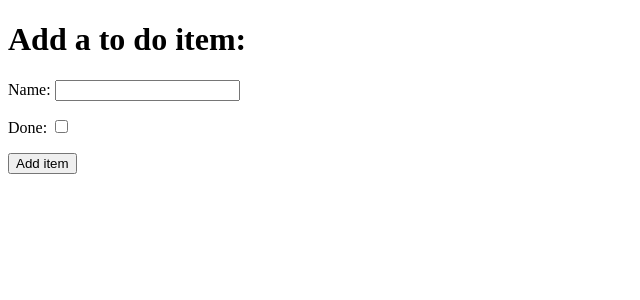
After one commit to DeannaCarina/DjangoLessons, a Django app: page /add in a window 1280 px wide. The commit adds this page. Shown: the top 300 px of the page, without its empty margins (0-640 px from the left). Run offline with Django 3.2, Linux system fonts and the light colour scheme.

Commit message:
Adding a new item (C in CRUD) - Lesson 7

```diff
--- a/django_lessons/urls.py
+++ b/django_lessons/urls.py
@@ -15,9 +15,10 @@ Including another URLconf
 """
 from django.contrib import admin
 from django.urls import path
-from to_do.views import get_to_do_list
+from to_do.views import get_to_do_list, add_item
 
 urlpatterns = [
     path('admin/', admin.site.urls),
     path('', get_to_do_list, name='get_to_do_list'),
+    path('add', add_item, name='add'),
 ]
--- /dev/null
+++ b/to_do/templates/to_do/add_item.html
@@ -0,0 +1,34 @@
+<!DOCTYPE html>
+<html lang="en">
+<head>
+    <meta charset="UTF-8">
+    <meta http-equiv="X-UA-Compatible" content="IE=edge">
+    <meta name="viewport" content="width=device-width, initial-scale=1.0">
+    <title>Document</title>
+</head>
+<body>
+    <h1>Add a to do item:</h1>
+
+    <form method="POST" action="add">
+        {% csrf_token %}
+        <div>
+            <p>
+                <label for="id_name">Name:</label>
+                <input type="text" id="id_name" name="item_name"/>
+            </p>
+        </div>
+        <div>
+            <p>
+                <label for="id_done">Done:</label>
+                <input type="checkbox" id="id_done" name="done"/>
+            </p>
+        </div>
+        <div>
+            <p>
+                <button type="submit">Add item</button>
+            </p>
+        </div>
+    </form>
+
+</body>
+</html>
--- a/to_do/templates/to_do/to_do_list.html
+++ b/to_do/templates/to_do/to_do_list.html
@@ -22,6 +22,7 @@
         <tr><td>You have nothing to do.</td></tr>
         {% endfor %}
     </table>
+    <a href="/add">Add an item</a>
 
 </body>
 </html>
--- a/to_do/views.py
+++ b/to_do/views.py
@@ -1,4 +1,4 @@
-from django.shortcuts import render
+from django.shortcuts import render, redirect
 from .models import Item
 # Create your views here.
 
@@ -9,3 +9,12 @@ def get_to_do_list(request):
         'items': items
     }
     return render(request, 'to_do/to_do_list.html', context)
+
+def add_item(request):
+    if request.method =="POST":
+        name = request.POST.get("item_name")
+        done = "done" in request.POST
+        Item.objects.create(name=name, done=done)
+        return redirect("get_to_do_list")
+
+    return render(request, 'to_do/add_item.html')
```
Also changed, not shown: README.md, db.sqlite3.
